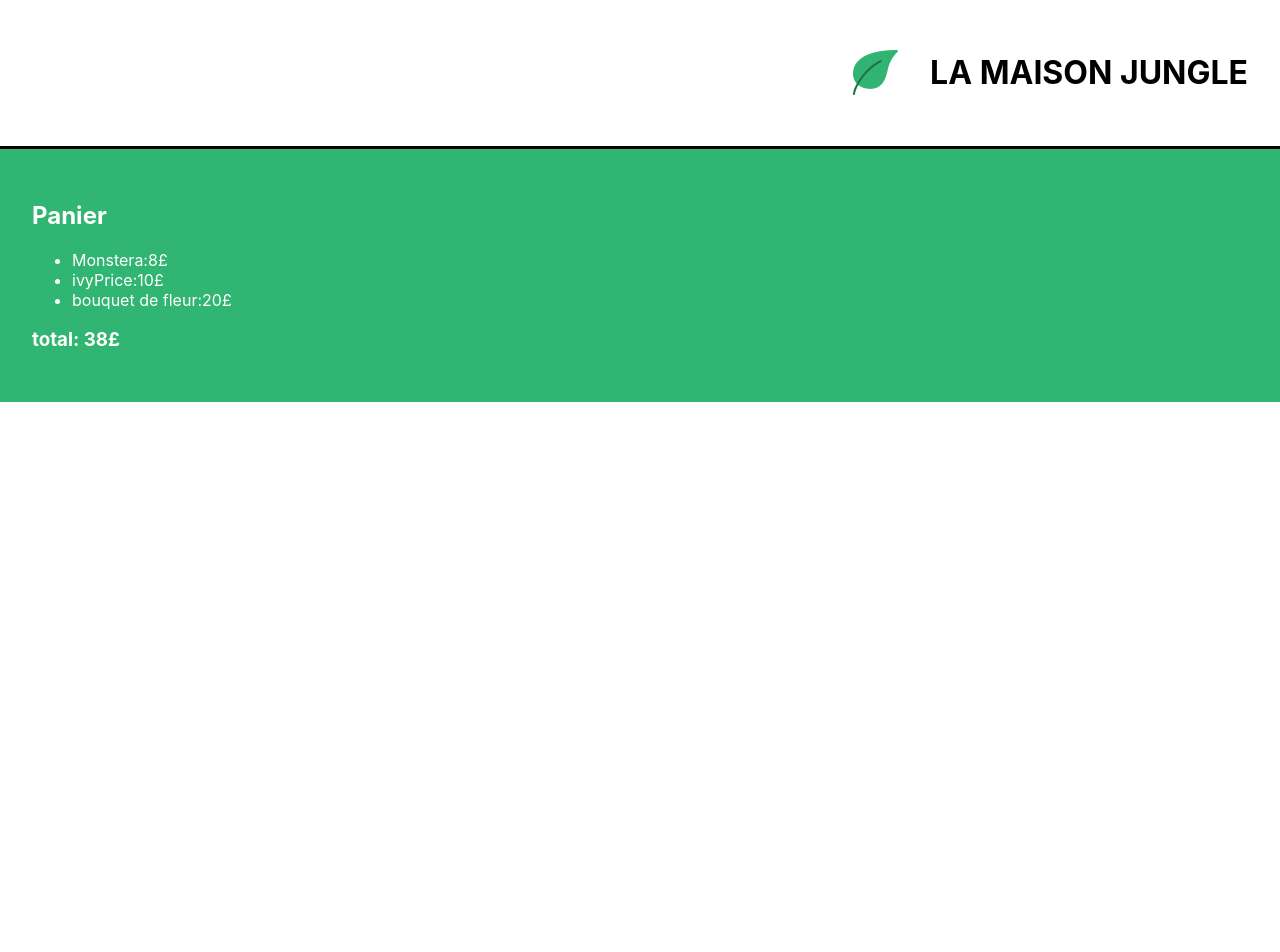
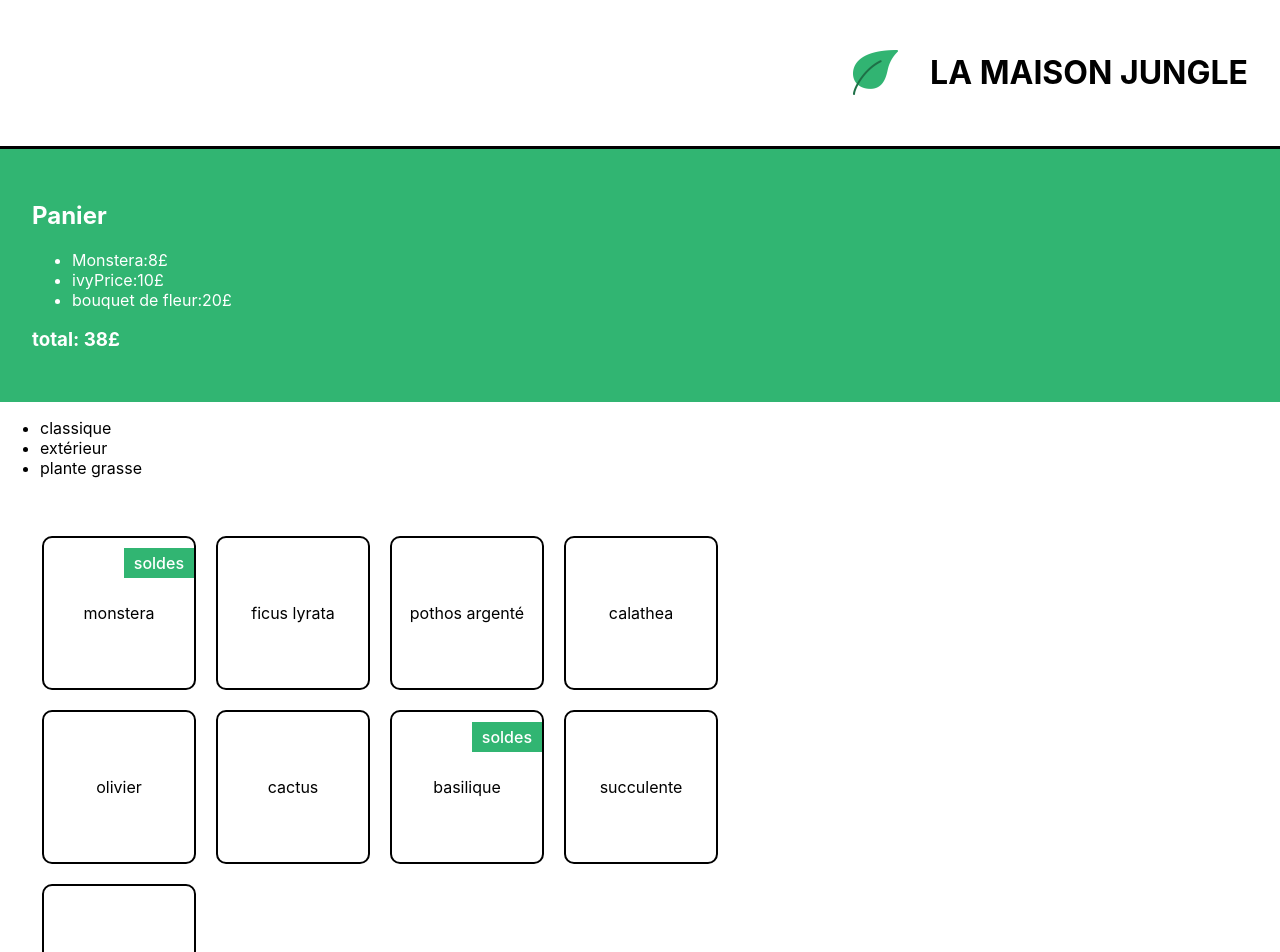
Before and after one commit to Muki-Dev/la-maison-jungle, a React (Create React App) app: page / in a window 1280 px wide. Shown: the top 952 px of the page. Before the commit the page ends 800 px from the top, so only its background shows below. Built offline with nearby package versions, Linux system fonts and the light colour scheme.

Commit message:
add shoppinglist

```diff
--- a/src/App.js
+++ b/src/App.js
@@ -1,5 +1,6 @@
 import Banner from './components/Banner';
 import Cart from './components/Cart';
+import ShoppingList from './components/ShoppingList';
 
 
 function App() {
@@ -7,6 +8,7 @@
     <div>
       <Banner />
       <Cart />
+      <ShoppingList />
     </div>
   );
 }
--- /dev/null
+++ b/src/components/ShoppingList.js
@@ -0,0 +1,32 @@
+import { plantList } from "../datas/plantList";
+import '../styles/ShoppingList.css'
+
+function ShoppingList(){
+    const categories = plantList.reduce((acc,elem) =>
+            acc.includes(elem.category) ? acc : acc.concat(elem.category), []
+    )
+    return(
+        <div>
+            <ul>
+                    {
+                        categories.map((cat) => (
+                            <li key={cat}>{cat}</li>
+                        ))
+                    }
+            </ul>
+            <ul className="lmj-plant-list">
+                {
+                    plantList.map((plant) => (
+                        <li className="lmj-plant-item" key={plant.id}>
+                            {plant.name}
+                            {plant.bestSale ? <div className="lmj-sales">soldes</div> : null}
+                        </li>
+                    ))
+                }
+            </ul>
+        </div>
+
+    )
+}
+
+export default ShoppingList
--- /dev/null
+++ b/src/styles/ShoppingList.css
@@ -0,0 +1,30 @@
+.lmj-plant-list {
+	list-style-type: none;
+	padding: 32px;
+	display: flex;
+	flex-wrap: wrap;
+	max-width: 800px;
+}
+
+.lmj-plant-item {
+	border: solid 2px black;
+	border-radius: 10px;
+	height: 150px;
+	width: 150px;
+	margin: 10px;
+	display: flex;
+	align-items: center;
+	justify-content: center;
+	flex-direction: column;
+	position: relative;
+}
+
+.lmj-sales {
+	position: absolute;
+	right: 0px;
+	top: 10px;
+	font-weight: 500;
+	color: white;
+	padding: 5px 10px;
+	background-color: #31b572;
+}
```
